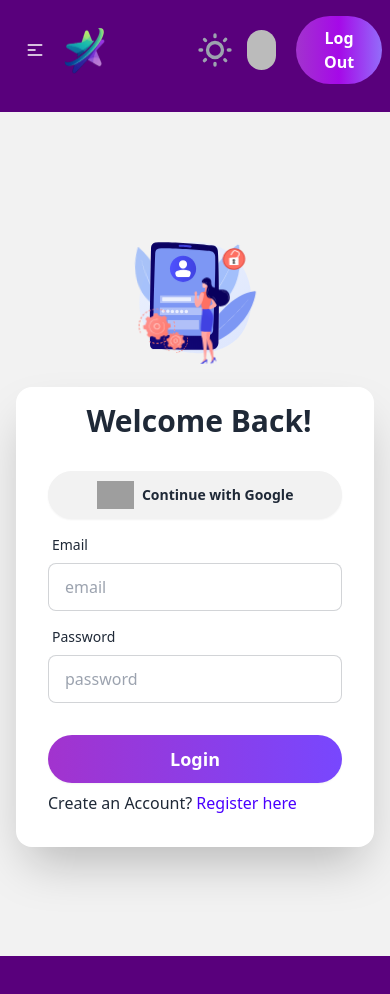
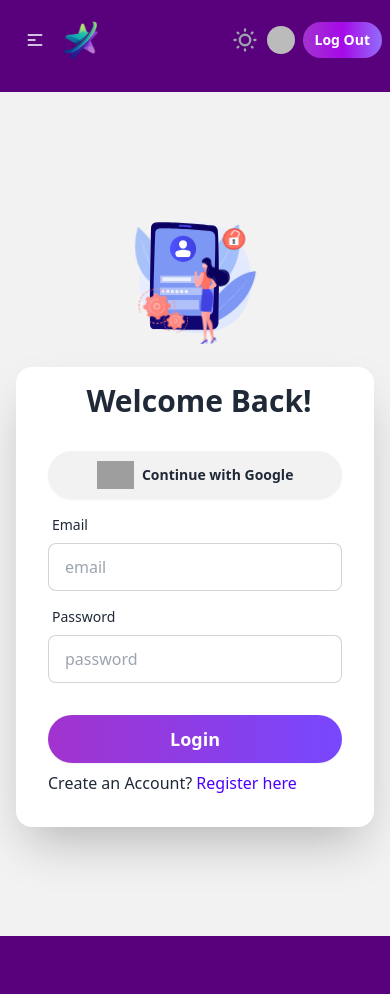
Before and after one commit to musfikanoni/ReviewPulse-client, a React (Vite) app: page /login in a window 390 px wide. Shown: the top 994 px of the page. Built offline with nearby package versions, Linux system fonts and the light colour scheme; no server answers; sample sign-in values are in the browser's storage; grey boxes are pictures that could not be loaded.

Commit message:
fix: navbar responsiveness

```diff
--- a/src/pages/Home/shared/Navbar.jsx
+++ b/src/pages/Home/shared/Navbar.jsx
@@ -74,7 +74,7 @@ const Navbar = () => {
                         </div>
 
                         <div className="flex">
-                            <img className='w-12' src={logo} alt="" />
+                            <img className='lg:max-w-14 max-w-10' src={logo} alt="" />
                             <div className="lg:block md:block hidden">
                                 <a className="btn bg-transparent text-white hover:bg-transparent hober:border-none border-none shadow-none text-xl">ReviewPulse</a>
                             </div>
@@ -85,7 +85,7 @@ const Navbar = () => {
                             {links}
                         </ul>
                     </div>
-                    <div className="navbar-end gap-3">
+                    <div className="navbar-end lg:gap-3 gap-2">
 
                     <label className="swap swap-rotate">
                     {/* this hidden checkbox controls the state */}
@@ -96,7 +96,7 @@ const Navbar = () => {
 
                     {/* sun icon */}
                     <svg
-                        className="swap-off h-10 w-10 fill-current text-gray-400"
+                        className="swap-off lg:h-10 h-7 w-7 lg:w-10 fill-current text-gray-400"
                         xmlns="http://www.w3.org/2000/svg"
                         viewBox="0 0 24 24">
                         <path
@@ -105,7 +105,7 @@ const Navbar = () => {
 
                     {/* moon icon */}
                     <svg
-                        className="swap-on h-10 w-10 fill-current text-gray-300"
+                        className="swap-on lg:h-10 h-7 w-7 lg:w-10 fill-current text-gray-300"
                         xmlns="http://www.w3.org/2000/svg"
                         viewBox="0 0 24 24">
                         <path
@@ -116,12 +116,12 @@ const Navbar = () => {
 
                         {
                             user ? <>
-                                <div className="flex gap-5 items-center">
+                                <div className="flex lg:gap-5 gap-2 items-center">
                                     <div className="group">
                                         <Link>
                                         {
                                             user.photoURL ? (
-                                                <img src={user.photoURL} alt="" className='w-10 h-10 rounded-full cursor-pointer' />
+                                                <img src={user.photoURL} alt="" className='lg:w-10 lg:h-10 h-7 w-7 rounded-full cursor-pointer' />
                                             ) : (
                                                 <FaRegCircleUser className='text-3xl text-gray-300 cursor-pointer' />
                                             )
@@ -131,7 +131,7 @@ const Navbar = () => {
                                             {user.displayName || 'User'}
                                         </div>
                                     </div>
-                                    <button onClick={handleLogOut} className='px-5 py-2.5 rounded-full font-semibold bg-gradient-to-r from-[#a233ce] via-[#b60bffd2] to-[#936dfa] border-none text-white'>Log Out</button>
+                                    <button onClick={handleLogOut} className='lg:px-5 px-3 lg:text-base text-sm py-2 lg:py-2.5 rounded-full font-semibold bg-gradient-to-r from-[#a233ce] via-[#b60bffd2] to-[#936dfa] border-none text-white'>Log Out</button>
                                 </div>
                             </> : <>
                                 <Link to="/login">
```
